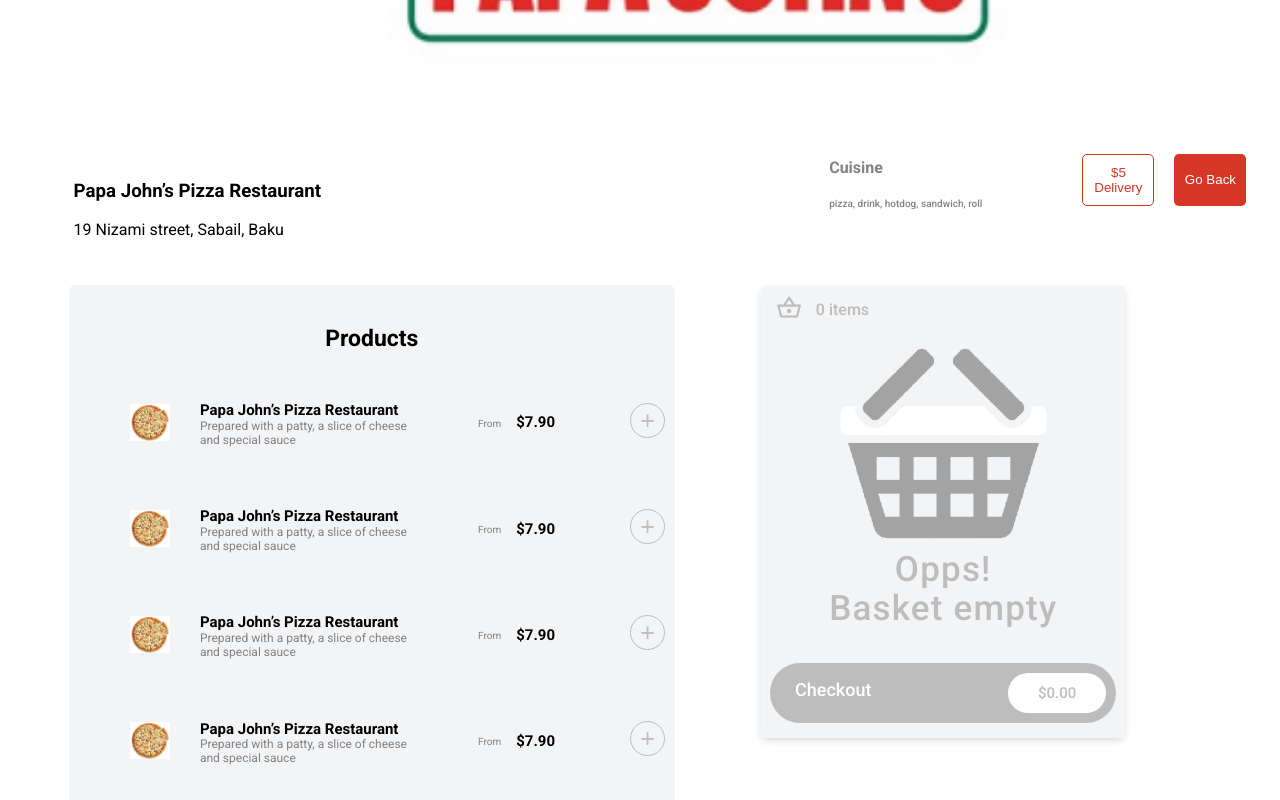
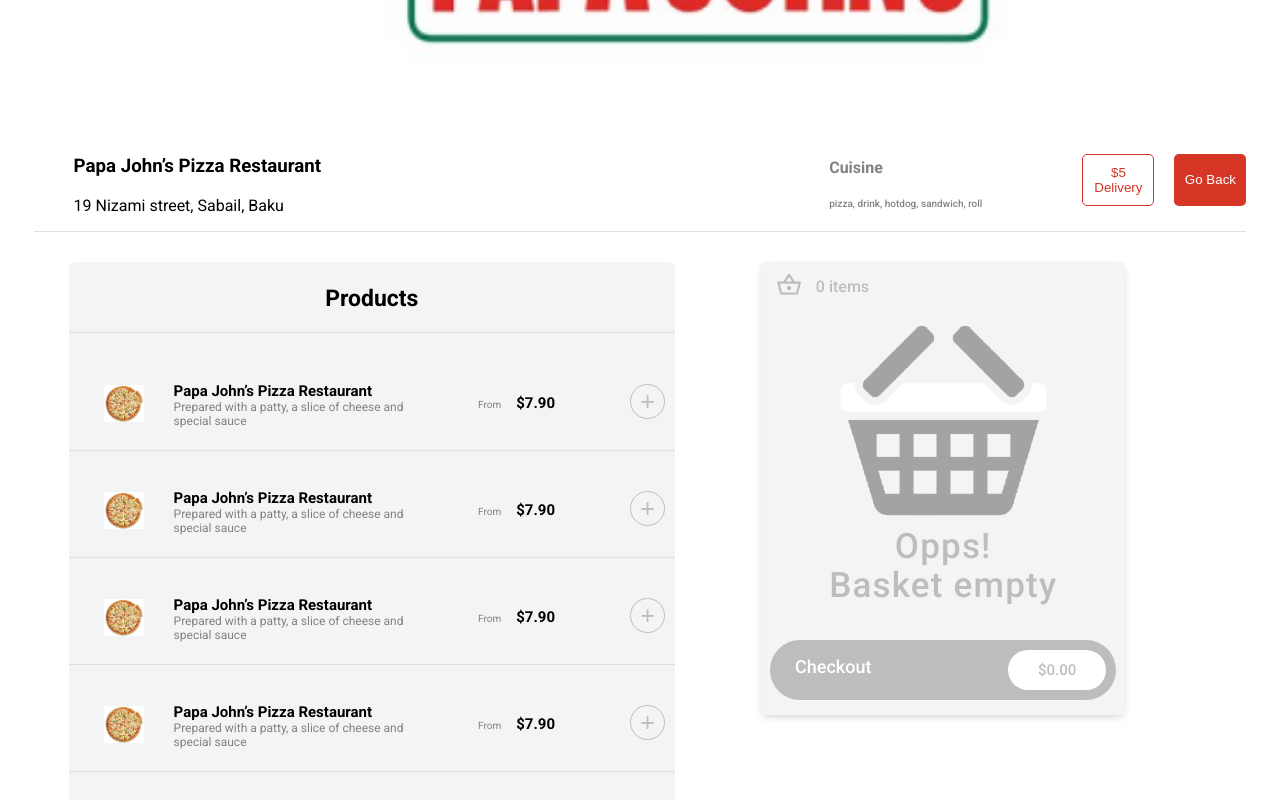
Before and after one commit to Rufat239/foody_client, a React (Create React App) app: page /internal in a window 1280 px wide. Shown: the part 340-1140 px from the top of the page. Built offline with nearby package versions, Linux system fonts and the light colour scheme.

Commit message:
umumi dizayn tamamlandi,sehvler duzeldildi

```diff
--- a/src/components/Restaurant/Internal.jsx
+++ b/src/components/Restaurant/Internal.jsx
@@ -69,8 +69,11 @@
       <div className="restaurants_user">
 
         <div className='restaurantsContainer'>
+          <div className="productHead">
           <h3>Products</h3>
-          {productList.map((product, index) => (
+          </div>
+         <div className="restaurantProduct">
+         {productList.map((product, index) => (
             <div key={index} className='productItem'>
               <div className='productImg'>
                 <img src={product.image} alt="Product" />
@@ -86,6 +89,9 @@
               </div>
             </div>
           ))}
+
+         </div>
+
         </div>
 
 
--- a/src/style/restaurant.css
+++ b/src/style/restaurant.css
@@ -203,12 +203,6 @@
   display: none;
 }
 
-@media screen and (max-width: 1440px){
-  .newlist{
-    top: 15%;
-    left: 41%;
-  }
-}
 
 @media screen and (max-width: 431px) {
   .main {
--- a/src/style/restaurant_internal.css
+++ b/src/style/restaurant_internal.css
@@ -10,6 +10,7 @@
     width: 100%;
     font-family: Roboto;
     margin-top: 0.5%;
+    border-bottom: 1px solid #e0e0e0;
 
 }
 .profileImg{
@@ -26,6 +27,7 @@
     display: flex;
    justify-content: space-between;
 
+
 }
 .restaurantsbutton{
     display: flex;
@@ -34,6 +36,7 @@
 }
 .restaurantName{
     margin-left: 40px;
+    margin-top: -2%;
 }
 .productName{
     color:rgba(130, 130, 130, 1);
@@ -94,38 +97,45 @@
     font-family: Roboto, sans-serif;
     overflow: auto;
     background-color: rgba(243, 244, 246, 1);
-    overflow-y: auto;
     overflow-x: hidden;
     cursor: pointer;
 }
+.productHead {
+    position: sticky;
 
-.restaurantsContainer::-webkit-scrollbar {
+    z-index: 1000;
+}
+.productHead h3{
+    display: block;
+    border-bottom: 1px solid rgba(130, 130, 130, 0.2);
+    text-align: center;
+    padding-bottom: 20px;
+    font-size: 23px;
+}
+.restaurantProduct{
+    display: flex;
+    flex-direction: column;
+    flex-direction: column;
+    height: auto;
+    overflow-y: auto;
+}
+
+.restaurantProduct::-webkit-scrollbar {
     background-color: red;
     width: 3px;
   }
 
-.restaurantsContainer::-webkit-scrollbar-track {
+.restaurantProduct::-webkit-scrollbar-track {
     background: transparent;
   }
-
-.restaurantsContainer h3{
-    position: -webkit-sticky;
-    position: sticky;
-    display: block;
-    text-align: center;
-    margin-top: 40px;
-    font-size: 23px;
-    z-index: 1000;
-}
 .productItem{
     display: flex;
-    flex-direction: row;
+   justify-content: center;
     align-items: center;
     margin-bottom: 2%;
-    margin-left: 6%;
-    padding: 10px 10px 10px 0px;
+    padding: 10px 10px 10px;
     height: 80px;
-
+    border-bottom: 1px solid #e0e0e0;
 }
 .productImg{
     margin-left: 25px;
@@ -219,6 +229,7 @@
     flex-direction: row;
     margin-top: 3%;
     margin-left: 4%;
+    border-bottom: 1px solid #e0e0e0;
 }
 .bskt_image{
     width: 25px;
@@ -232,7 +243,7 @@
 }
 
 .bskt_num{
-    margin-top: -8px;
+    margin-top: -2.2%;
     margin-left: 15px;
     color: rgba(214, 54, 38, 1);
     font-family: Roboto;
@@ -243,7 +254,6 @@
     flex-direction: column;
     justify-content: space-between;
     overflow-y: auto;
-
     height: 250px;
 }
 
@@ -259,12 +269,14 @@
     display: flex;
     flex-direction: row;
     margin-top: 6%;
-    padding: 10px 0px 10px 40px;
+    padding: 5px 0px 0px 35px;
+    border-bottom: 1px solid #e0e0e0;
+    height: 100px;
+
 }
 .restaurants_image img {
     width:45px;
     height: 45px;
-    margin-left: 20%;
     object-fit: fill;
 }
 .restaurants_info{
@@ -301,11 +313,12 @@
     align-items: center;
     background-color: white;
     margin-left: 32%;
-    margin-top: -25%;
+    margin-top: -35%;
     font-weight: 500;
     font-family: Roboto;
     border-radius:50px;
     width: 33%;
+    padding: 1px 1px 1px 1px;
 
 }
 .plus{
```
